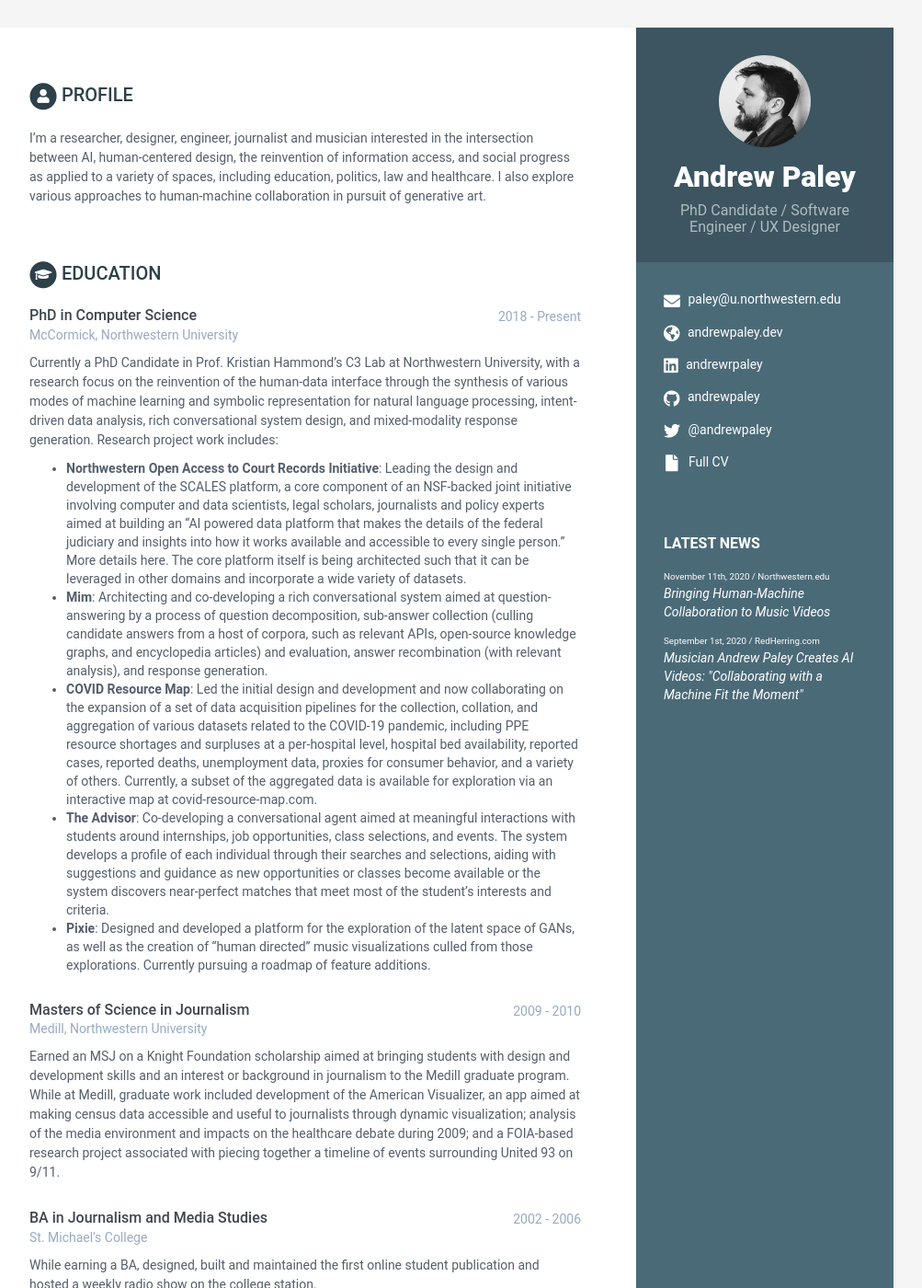
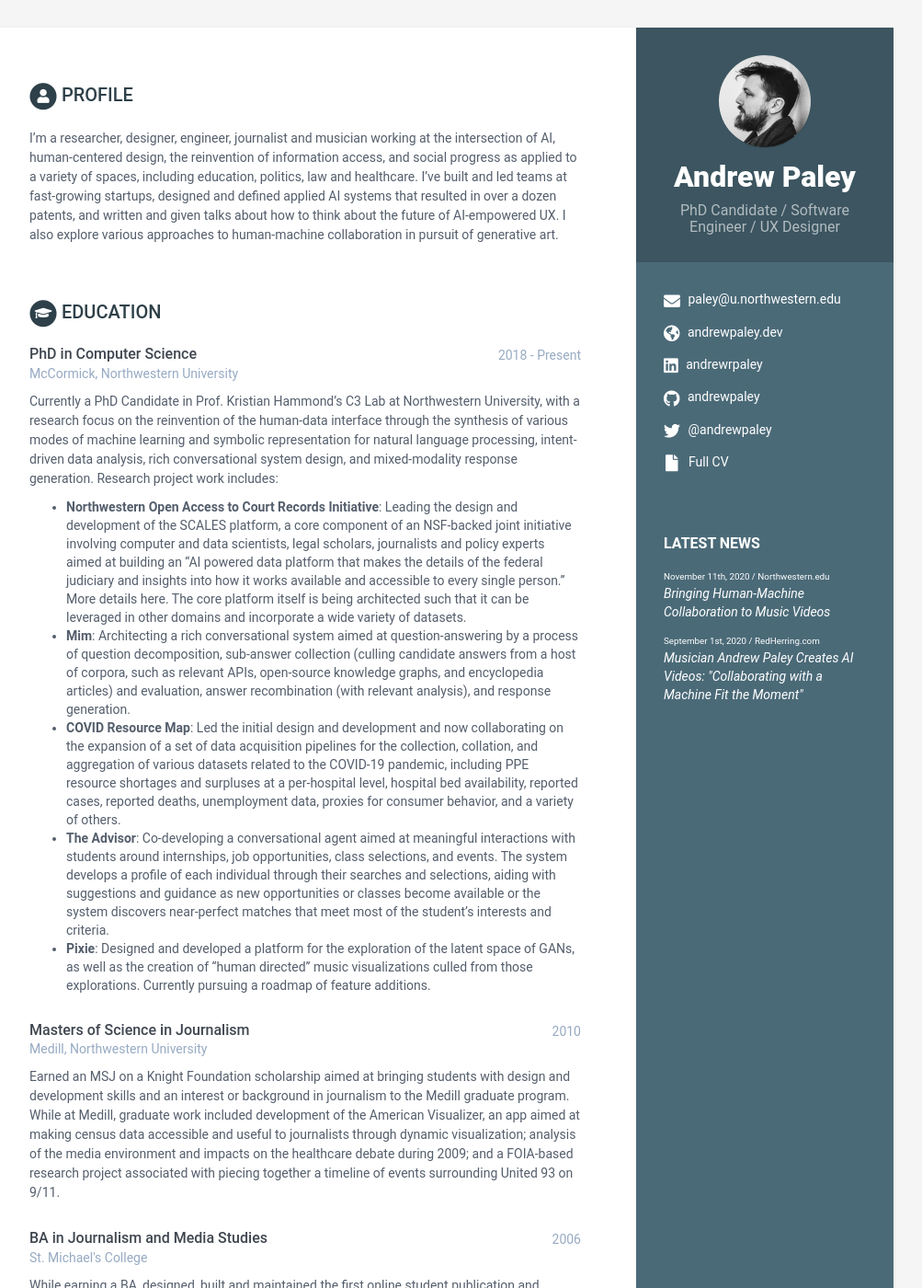
Before and after one commit to andrewpaley/andrewpaley.github.io, a Jekyll site: the page built from index.html, in a window 1280 px wide and 1400 px high. Shown: the whole window at 92% size, without its empty margins (168-1171 px from the left). Built offline with Jekyll 4.4.1, drawn with Linux system fonts in a browser that asks for light colours.

Commit message:
bio tweaks

```diff
--- a/_data/data.yml
+++ b/_data/data.yml
@@ -43,7 +43,7 @@ sidebar:
 career-profile:
     title: Profile
     summary: |
-      I'm a researcher, designer, engineer, journalist and musician interested in the intersection between AI, human-centered design, the reinvention of information access, and social progress as applied to a variety of spaces, including education, politics, law and healthcare. I also explore various approaches to human-machine collaboration in pursuit of generative art.
+      I'm a researcher, designer, engineer, journalist and musician working at the intersection of AI, human-centered design, the reinvention of information access, and social progress as applied to a variety of spaces, including education, politics, law and healthcare. I've built and led teams at fast-growing startups, designed and defined applied AI systems that resulted in over a dozen patents, and written and given talks about how to think about the future of AI-empowered UX. I also explore various approaches to human-machine collaboration in pursuit of generative art.
 
 education:
     - degree: PhD in Computer Science
@@ -52,20 +52,20 @@ education:
       details: |
         Currently a PhD Candidate in Prof. Kristian Hammond’s C3 Lab at Northwestern University, with a research focus on the reinvention of the human-data interface through the synthesis of various modes of machine learning and symbolic representation for natural language processing, intent-driven data analysis, rich conversational system design, and mixed-modality response generation. Research project work includes:
           - __Northwestern Open Access to Court Records Initiative__: Leading the design and development of the SCALES platform, a core component of an NSF-backed joint initiative involving computer and data scientists, legal scholars, journalists and policy experts aimed at building an "AI powered data platform that makes the details of the federal judiciary and insights into how it works available and accessible to every single person." More details here. The core platform itself is being architected such that it can be leveraged in other domains and incorporate a wide variety of datasets.
-          - __Mim__: Architecting and co-developing a rich conversational system aimed at question-answering by a process of question decomposition, sub-answer collection (culling candidate answers from a host of corpora, such as relevant APIs, open-source knowledge graphs, and encyclopedia articles) and evaluation, answer recombination (with relevant analysis), and response generation.
-          - __COVID Resource Map__: Led the initial design and development and now collaborating on the expansion of a set of data acquisition pipelines for the collection, collation, and aggregation of various datasets related to the COVID-19 pandemic, including PPE resource shortages and surpluses at a per-hospital level, hospital bed availability, reported cases, reported deaths, unemployment data, proxies for consumer behavior, and a variety of others. Currently, a subset of the aggregated data is available for exploration via an interactive map at covid-resource-map.com.
+          - __Mim__: Architecting a rich conversational system aimed at question-answering by a process of question decomposition, sub-answer collection (culling candidate answers from a host of corpora, such as relevant APIs, open-source knowledge graphs, and encyclopedia articles) and evaluation, answer recombination (with relevant analysis), and response generation.
+          - __COVID Resource Map__: Led the initial design and development and now collaborating on the expansion of a set of data acquisition pipelines for the collection, collation, and aggregation of various datasets related to the COVID-19 pandemic, including PPE resource shortages and surpluses at a per-hospital level, hospital bed availability, reported cases, reported deaths, unemployment data, proxies for consumer behavior, and a variety of others.
           - __The Advisor__: Co-developing a conversational agent aimed at meaningful interactions with students around internships, job opportunities, class selections, and events. The system develops a profile of each individual through their searches and selections, aiding with suggestions and guidance as new opportunities or classes become available or the system discovers near-perfect matches that meet most of the student’s interests and criteria.
           - __Pixie__: Designed and developed a platform for the exploration of the latent space of GANs, as well as the creation of "human directed" music visualizations culled from those explorations. Currently pursuing a roadmap of feature additions.
 
     - degree: Masters of Science in Journalism
       university: Medill, Northwestern University
-      time: 2009 - 2010
+      time: 2010
       details: |
         Earned an MSJ on a Knight Foundation scholarship aimed at bringing students with design and development skills and an interest or background in journalism to the Medill graduate program. While at Medill, graduate work included development of the American Visualizer, an app aimed at making census data accessible and useful to journalists through dynamic visualization; analysis of the media environment and impacts on the healthcare debate during 2009; and a FOIA-based research project associated with piecing together a timeline of events surrounding United 93 on 9/11.
 
     - degree: BA in Journalism and Media Studies
       university: St. Michael's College
-      time: 2002 - 2006
+      time: 2006
       details: |
         While earning a BA, designed, built and maintained the first online student publication and hosted a weekly radio show on the college station.
 
```
